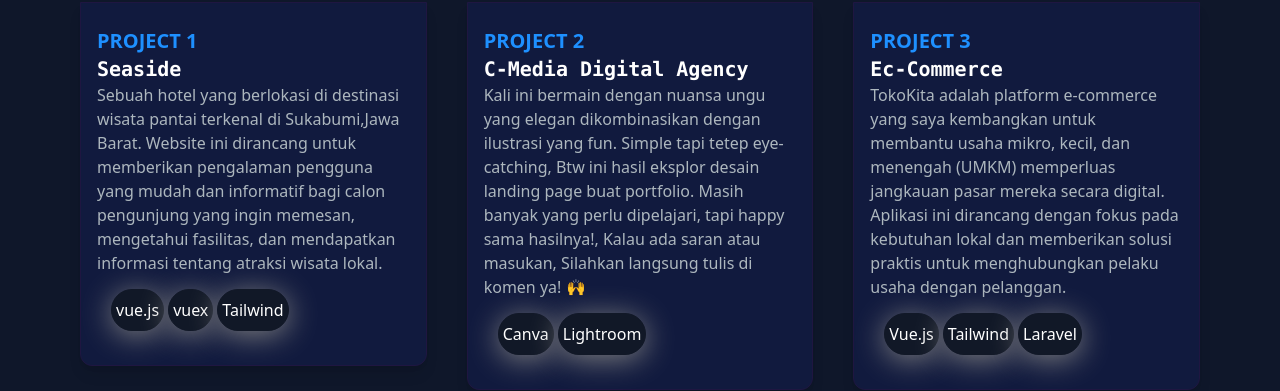
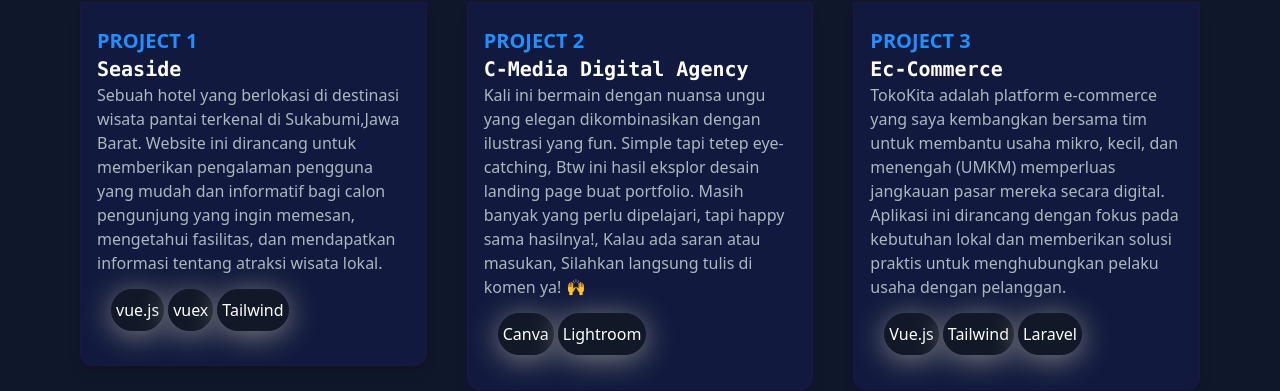
Before and after one commit to Musyafa095/mini-project-vue_paradaya, a Vue app in the folder mus-portofolio/: page /project in a window 1280 px wide. Shown: the part 666-1057 px from the top of the page. Built offline with nearby package versions, Linux system fonts and the light colour scheme.

Commit message:
feat: update About page with new project description

```diff
--- a/mus-portofolio/src/components/LatestProjectSection.vue
+++ b/mus-portofolio/src/components/LatestProjectSection.vue
@@ -82,12 +82,12 @@ const Projects = ref ([
     {
        id: 3,
         category: 'Web Development',
-        description: 'TokoKita adalah platform e-commerce yang saya kembangkan untuk membantu usaha mikro, kecil, dan menengah (UMKM) memperluas jangkauan pasar mereka secara digital. Aplikasi ini dirancang dengan fokus pada kebutuhan lokal dan memberikan solusi praktis untuk menghubungkan pelaku usaha dengan pelanggan.',
+        description: 'TokoKita adalah platform e-commerce yang saya kembangkan bersama tim untuk membantu usaha mikro, kecil, dan menengah (UMKM) memperluas jangkauan pasar mereka secara digital. Aplikasi ini dirancang dengan fokus pada kebutuhan lokal dan memberikan solusi praktis untuk menghubungkan pelaku usaha dengan pelanggan.',
         image:'/assets/TokoKita.jpg',
         number: 'project 3',
         title: 'Ec-commerce',
         technologies: ['Vue.js', 'Tailwind', 'Laravel'],
-        gitURL:'',
+        gitURL:'https://fe-kelompok5.vercel.app/',
         webURL:'https://fe-kelompok5.vercel.app/',
     },
   {
@@ -98,7 +98,7 @@ const Projects = ref ([
         number: 'project 4',
         title: 'Anime Streaming',
         technologies: ['Vue.js', 'Tailwind', 'Laravel'],
-        gitURL:'',
+        gitURL:'https://movie-animeflix.vercel.app/',
         webURL:'https://movie-animeflix.vercel.app/',
     }
   ]);
```
